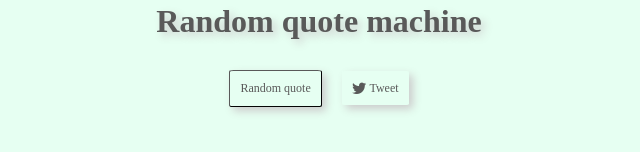
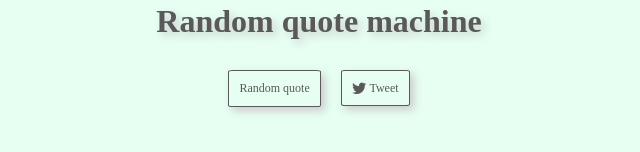
Before and after one commit to zet-god/random_quote_machine, a plain HTML site: page index.html in a window 1280 px wide. Shown: the part 238-390 px from the top of the page, without its empty margins (321-961 px from the left). Drawn offline with nearby package versions, Linux system fonts and the light colour scheme; no server answers; a web font is replaced by a local one.

Commit message:
poprawy w pliku style.css (wygląd linków) i w scripts.js

```diff
--- a/scripts.js
+++ b/scripts.js
@@ -21,8 +21,7 @@ function createTweet(input) {
 
 	if (tweetText.length > 140) {
 		getQuote();
-	}
-	else {
+	} else {
 		var tweet = tweetlink + encodeURIComponent(tweetText);
 		$('.quote').text(quoteText);
 		$('.author').text("Author: " + quoteAuthor);
--- a/style.css
+++ b/style.css
@@ -27,6 +27,14 @@ h3.author {
 	font-weight: 200;
 }
 
+a.tweet,
+button.trigger {
+	border-style: solid;
+	border-color: #595959;
+	border-width: 1px;
+	border-radius: 5%;
+}
+
 button.trigger,
 .tweet {
 	color: #595959;
@@ -34,9 +42,6 @@ button.trigger,
 	font-family: 'Muli', 'sans-serif';
 	font-size: 12px;
 	padding: 10px;
-	border-color: #595959;
-	border-width: 1px;
-	border-radius: 5%;
 	background-color: #e6fff2;
 	box-shadow: 4px 4px 8px #cccccc;
 	margin: 8px;
```
